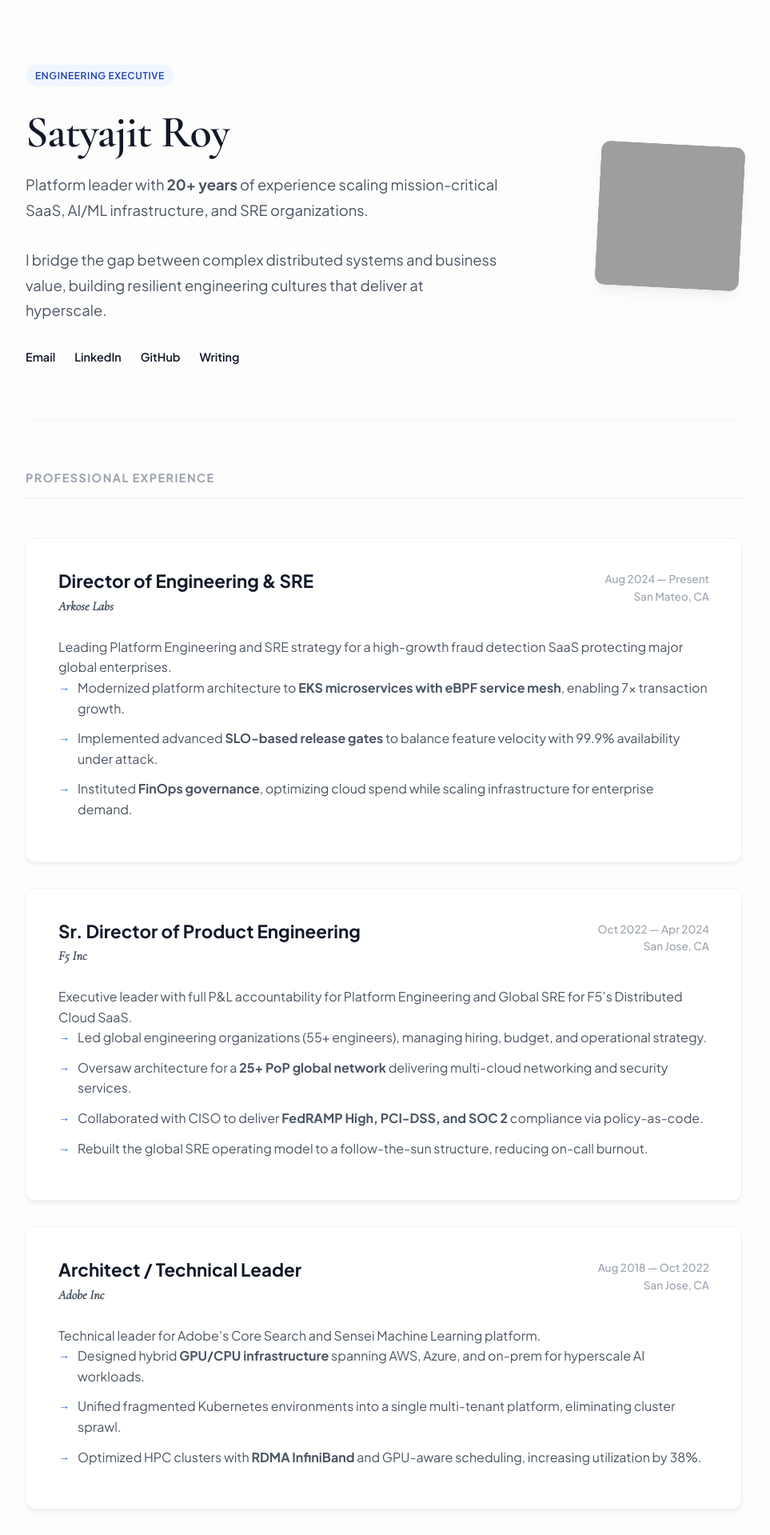
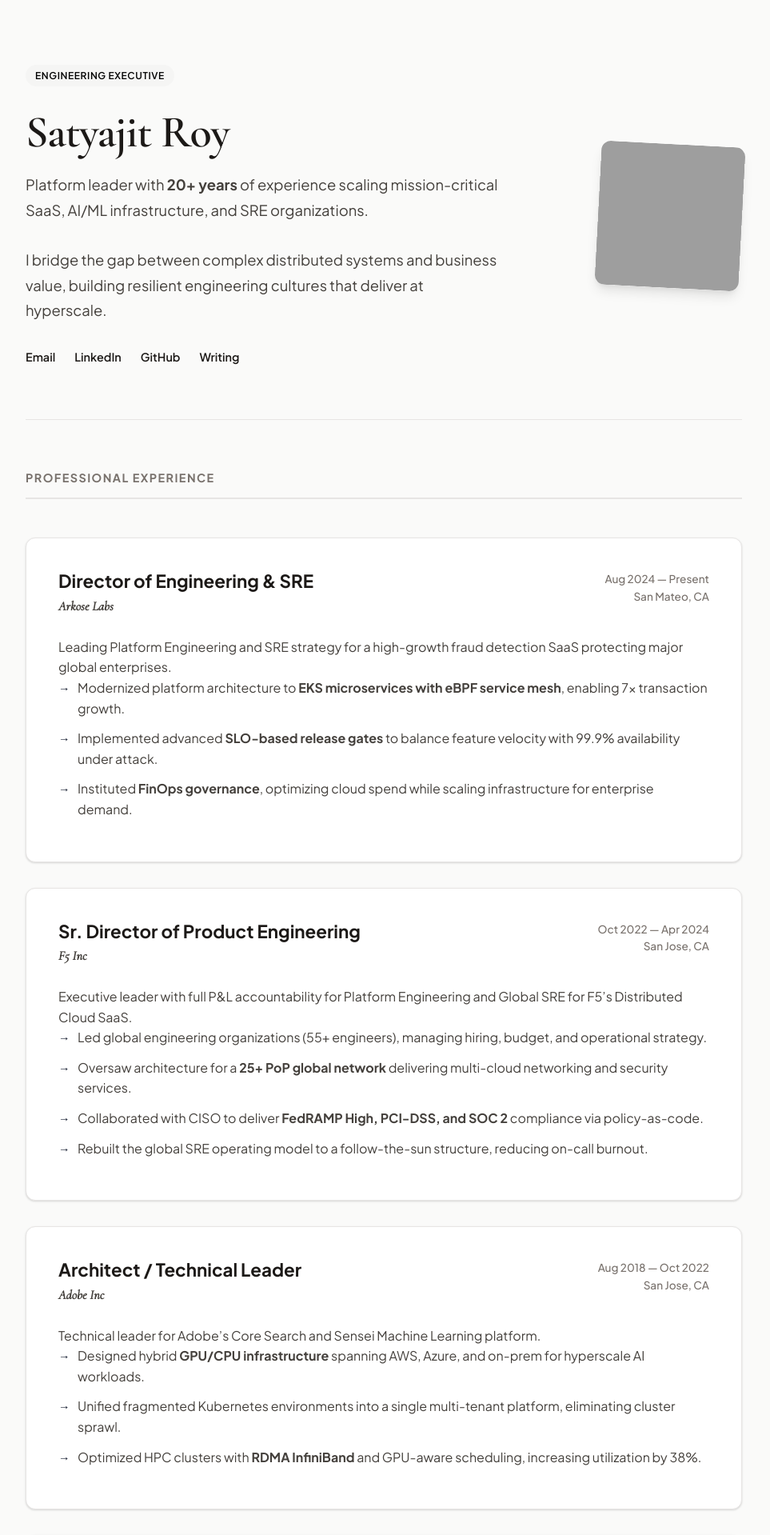
Before and after one commit to kodelint/kodelint.github.io, a Jekyll site: the page built from portfolio.md, in a window 1280 px wide. Shown: the top 1919 px of the page at 80% size, without its empty margins (160-1123 px from the left). Built offline with Jekyll 4.4.1, drawn with Linux system fonts in a browser that asks for light colours; some of the changed text lies outside the part shown; grey boxes are pictures that could not be loaded.

Commit message:
feat: enhance portfolio with warm executive theme and extended content
- Changed background to 'Warm Stone' (#fafaf9) for a premium feel
- Added Education & Certifications section
- Added Selected Projects section linking to key GitHub repos
- Refined color palette to high-contrast Stone/Slate for better readability
- Updated typography and spacing for a richer, more polished look

```diff
--- a/_sass/_portfolio_simple.scss
+++ b/_sass/_portfolio_simple.scss
@@ -2,19 +2,19 @@
 @import url('https://fonts.googleapis.com/css2?family=Plus+Jakarta+Sans:wght@300;400;500;600;700&family=Cormorant+Garamond:ital,wght@0,400;0,600;1,400&display=swap');
 
 :root {
-  --p-bg-body: #fdfdfd; /* Very subtle off-white */
+  --p-bg-body: #fafaf9; /* Warm Stone/Sand (Stone 50) */
   --p-bg-surface: #ffffff;
-  --p-text-primary: #111827; /* Gray 900 */
-  --p-text-secondary: #4b5563; /* Gray 600 */
-  --p-text-tertiary: #9ca3af; /* Gray 400 */
+  --p-text-primary: #1c1917; /* Stone 900 */
+  --p-text-secondary: #44403c; /* Stone 700 */
+  --p-text-tertiary: #78716c; /* Stone 500 */
 
-  --p-accent: #2563eb; /* Royal Blue */
-  --p-accent-dark: #1e40af;
-  --p-accent-subtle: #eff6ff;
+  --p-accent: #0f172a; /* Slate 900 - Stronger, sharper contrast */
+  --p-accent-dark: #000000;
+  --p-accent-subtle: #f5f5f4; /* Stone 100 */
 
-  --p-border: #f3f4f6;
-  --p-shadow: 0 4px 6px -1px rgba(0, 0, 0, 0.05), 0 2px 4px -1px rgba(0, 0, 0, 0.03);
-  --p-shadow-hover: 0 10px 15px -3px rgba(0, 0, 0, 0.05), 0 4px 6px -2px rgba(0, 0, 0, 0.025);
+  --p-border: #e7e5e4; /* Stone 200 */
+  --p-shadow: 0 1px 3px 0 rgba(0, 0, 0, 0.1), 0 1px 2px 0 rgba(0, 0, 0, 0.06);
+  --p-shadow-hover: 0 10px 15px -3px rgba(0, 0, 0, 0.1), 0 4px 6px -2px rgba(0, 0, 0, 0.05);
 
   --font-sans: 'Plus Jakarta Sans', sans-serif;
   --font-serif: 'Cormorant Garamond', serif;
--- a/portfolio.md
+++ b/portfolio.md
@@ -153,6 +153,52 @@
   </div>
 </section>
 
+<section class="p-section">
+  <div class="p-section-header">
+    <h2 class="p-section-title">Education & Certifications</h2>
+  </div>
+
+  <div class="skills-grid" style="grid-template-columns: 1fr 1fr;">
+    <div class="skill-card">
+      <h4>Education</h4>
+      <div style="margin-bottom: 1rem;">
+        <div style="font-weight: 600; font-size: 1rem;">Bachelor of Science</div>
+        <div style="color: var(--p-text-secondary); font-size: 0.9rem;">Mahatma Gandhi Kashi Vidyapith</div>
+        <div style="color: var(--p-text-tertiary); font-size: 0.85rem;">2002</div>
+      </div>
+    </div>
+    <div class="skill-card">
+      <h4>Certifications</h4>
+      <div>
+        <div style="font-weight: 600; font-size: 1rem;">Leading Effective Decision-Making</div>
+        <div style="color: var(--p-text-secondary); font-size: 0.9rem;">Yale School of Management</div>
+        <div style="color: var(--p-text-tertiary); font-size: 0.85rem;">Oct 2021</div>
+      </div>
+    </div>
+  </div>
+</section>
+
+<section class="p-section">
+  <div class="p-section-header">
+    <h2 class="p-section-title">Selected Projects</h2>
+  </div>
+  <div class="skills-grid">
+    <div class="skill-card">
+      <h4 style="border:none; margin-bottom: 0.5rem;"><a href="https://github.com/kodelint/blogs-publisher" target="_blank" style="text-decoration: underline;">Blogs Publisher ↗</a></h4>
+      <p style="font-size: 0.9rem; color: var(--p-text-secondary); margin-bottom: 1rem;">Automated Markdown publishing to Medium & Dev.to via GitHub Actions.</p>
+    </div>
+    <div class="skill-card">
+      <h4 style="border:none; margin-bottom: 0.5rem;"><a href="https://github.com/kodelint/git-selective-ignore" target="_blank" style="text-decoration: underline;">Git Selective Ignore ↗</a></h4>
+      <p style="font-size: 0.9rem; color: var(--p-text-secondary); margin-bottom: 1rem;">Rust-based Git plugin to selectively ignore lines during commits.</p>
+    </div>
+    <div class="skill-card">
+      <h4 style="border:none; margin-bottom: 0.5rem;"><a href="https://github.com/kodelint/setup-devbox" target="_blank" style="text-decoration: underline;">Setup DevBox ↗</a></h4>
+      <p style="font-size: 0.9rem; color: var(--p-text-secondary); margin-bottom: 1rem;">Opinionated CLI tool to streamline development environment provisioning.</p>
+    </div>
+  </div>
+</section>
+
+
 <footer class="p-footer">
   <p>&copy; {{ site.time | date: '%Y' }} Satyajit Roy. All rights reserved.</p>
   <br>
```
